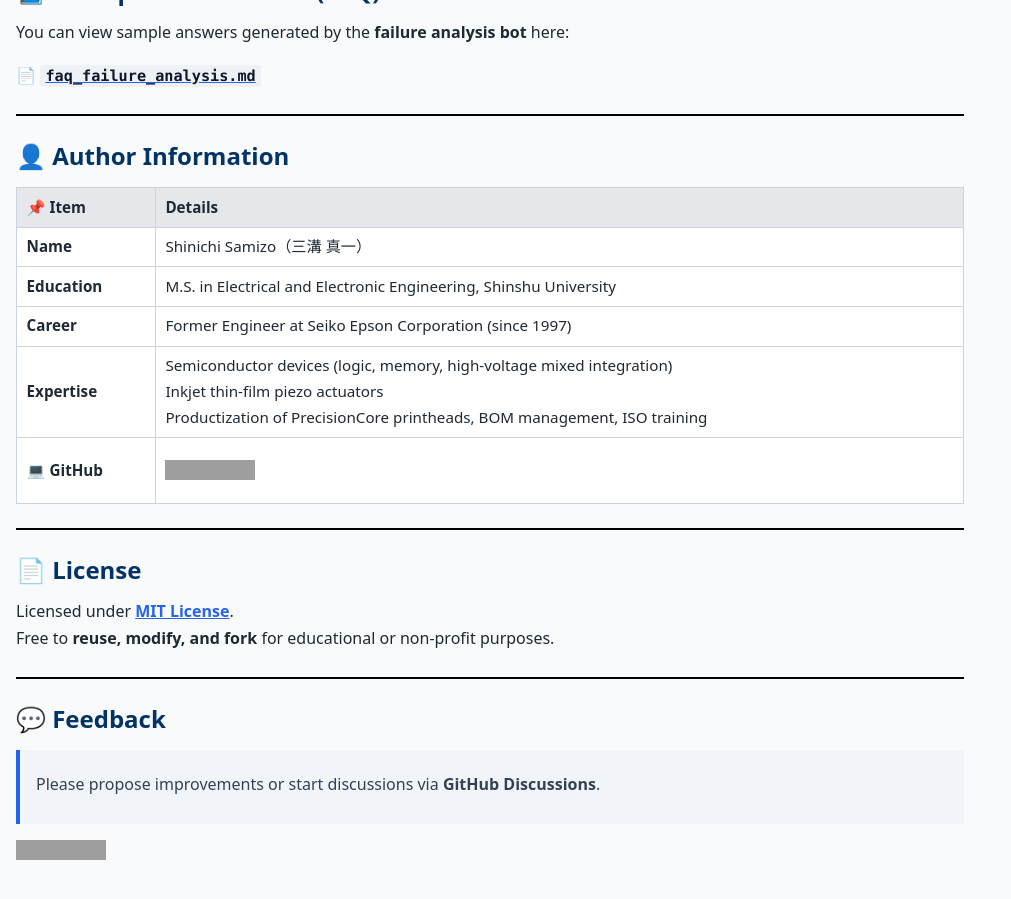
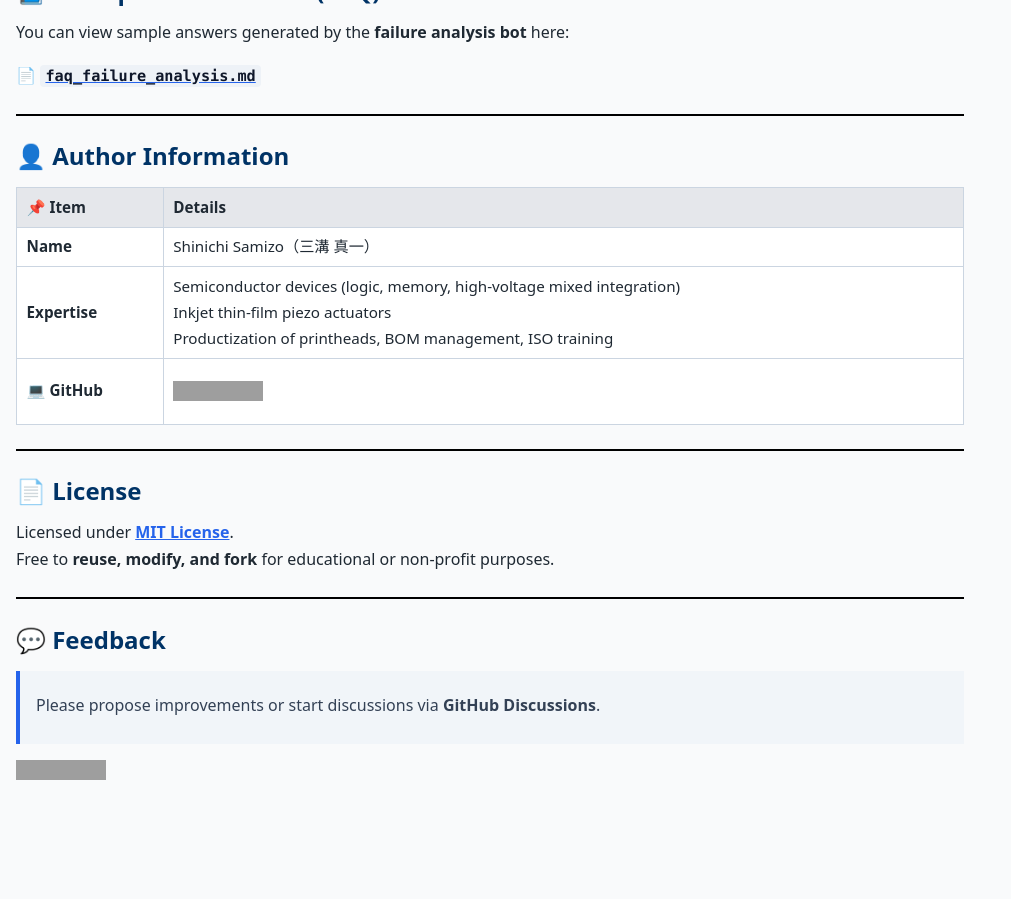
Before and after one commit to Samizo-AITL/SamizoGPT_SemiTechBot, a Jekyll site: the page built from en/index.md, in a window 1280 px wide and 900 px high, scrolled down 2526 px. Shown: the whole window, without its empty margins (0-1011 px from the left). Built offline with Jekyll 4.4.1, drawn with Linux system fonts in a browser that asks for light colours; after the commit the page ends 3346 px from its top, so only the background shows below that; grey boxes are pictures that could not be loaded.

Commit message:
Update index.md

```diff
--- a/en/index.md
+++ b/en/index.md
@@ -115,9 +115,7 @@ You can view sample answers generated by the **failure analysis bot** here:
 | 📌 Item | Details |
 |------|------|
 | **Name** | Shinichi Samizo（三溝 真一） |
-| **Education** | M.S. in Electrical and Electronic Engineering, Shinshu University |
-| **Career** | Former Engineer at Seiko Epson Corporation (since 1997) |
-| **Expertise** | Semiconductor devices (logic, memory, high-voltage mixed integration)<br>Inkjet thin-film piezo actuators<br>Productization of PrecisionCore printheads, BOM management, ISO training |
+| **Expertise** | Semiconductor devices (logic, memory, high-voltage mixed integration)<br>Inkjet thin-film piezo actuators<br>Productization of printheads, BOM management, ISO training |
 | **💻 GitHub** | [![GitHub](https://img.shields.io/badge/GitHub-Samizo--AITL-blue?style=for-the-badge&logo=github)](https://github.com/Samizo-AITL) |
 
 ---
```
